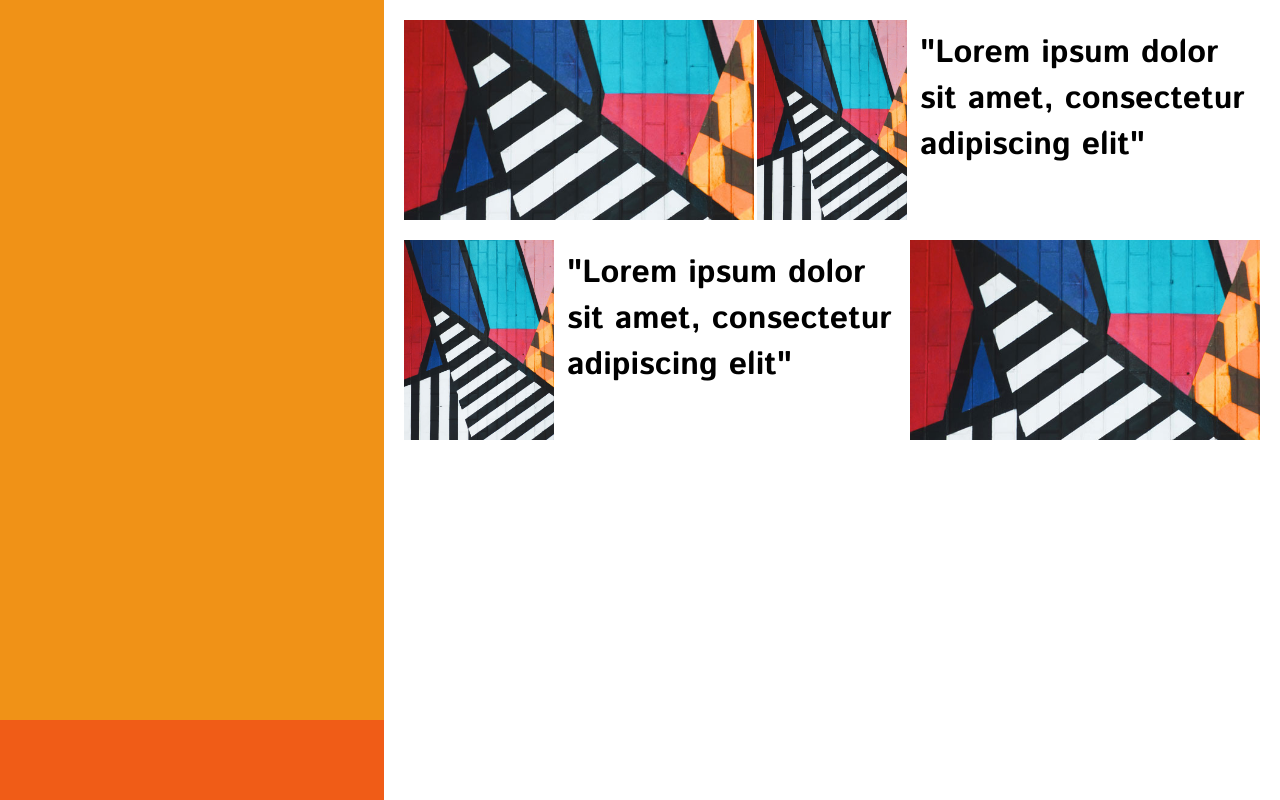
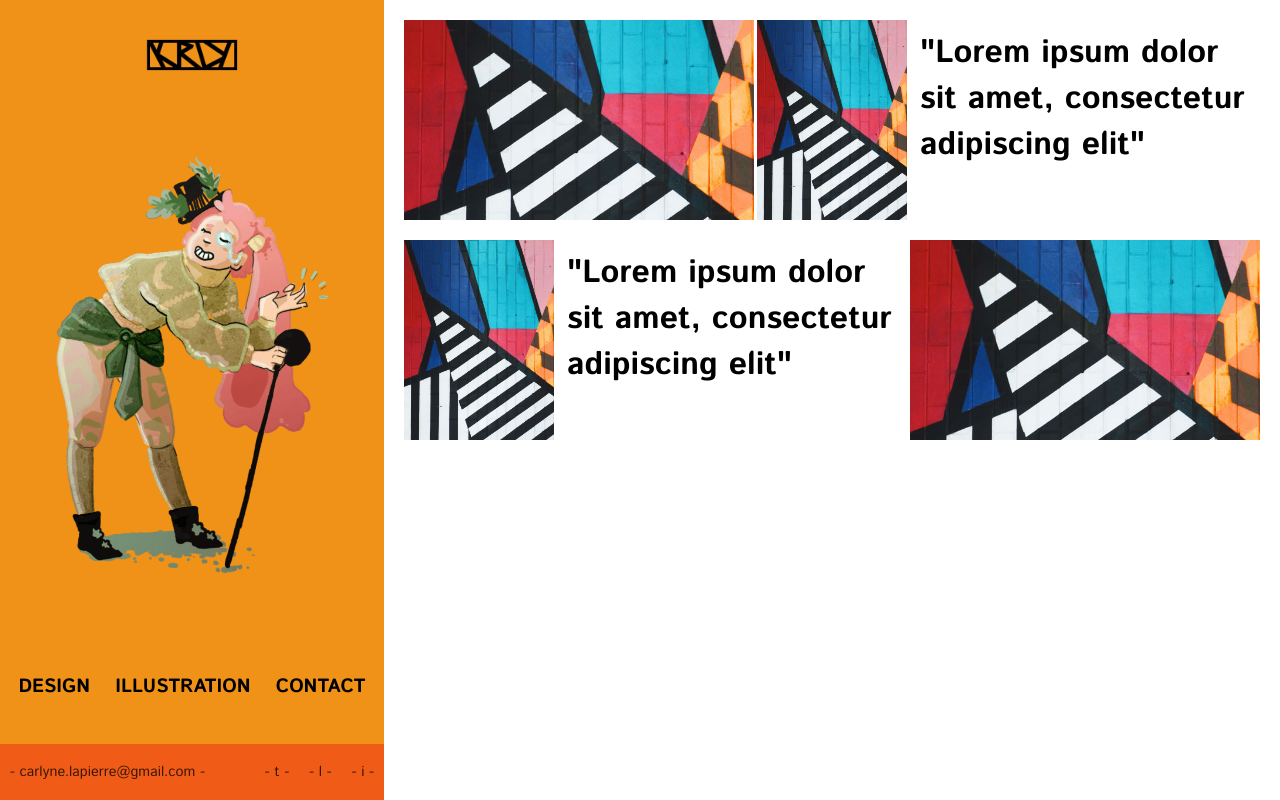
Before and after one commit to carlyne/Portfolio, a plain HTML site: page Wireframe/index.html in a window 1280 px wide. Drawn offline with Linux system fonts and the light colour scheme.

Commit message:
Navigation structure

```diff
--- a/Wireframe/index.html
+++ b/Wireframe/index.html
@@ -11,9 +11,28 @@
 
 <body>
     <main>
+
         <section class="navigation">
-            <div class="home"></div>
-            <nav class="main-nav"></nav>
+            <div class="home">
+                <img class="logo" src="../Ressources/logo-test.png">
+                <img class="character" src="../Ressources/img-test-2.png">
+                <nav class="main-nav">
+                    <ul>
+                        <li>DESIGN</li>
+                        <li>ILLUSTRATION</li>
+                        <li>CONTACT</li>
+                    </ul>
+                </nav>
+            </div>
+
+            <nav class="social-nav">
+                <ul>
+                    <li id="mail">- carlyne.lapierre@gmail.com -</li>
+                    <li>- t -</li>
+                    <li>- l -</li>
+                    <li>- i -</li>
+                </ul>
+            </nav>
         </section>
 
         <section class="content">
@@ -28,6 +47,7 @@
             </article>
             <article class="card project01"></article>
         </section>
+
     </main>
 </body>
 
--- a/Wireframe/style.css
+++ b/Wireframe/style.css
@@ -23,6 +23,17 @@ main {
     justify-content: flex-end;
 }
 
+nav, h1, h2, .card {
+    font-family: 'Istok Web', sans-serif;
+}
+
+ul {
+    list-style: none;
+}
+
+li {
+    padding: 10px;
+}
 
 /* -- NAVIGATION -- */
 
@@ -35,20 +46,61 @@ main {
     position: fixed;
     left: 0;
     top: 0;
+    overflow: hidden;
 }
 
 .home {
     width: 100%;
-    height: 90%;
+    height: 93%;
     background: #f09217;
+    display: flex;
+    flex-direction: column;
+    justify-content: space-around;
+    align-items: center;
 }
 
-.main-nav {
-    width: 100%;
-    height: 10%;
-    background: #f05c17;
+.logo {
+    width: auto;
+    height: 40px;
 }
 
+.character {
+    width: auto;
+    height: 450px;
+}
+
+.main-nav ul li {
+    display: inline-block;
+    font-weight: bold;
+    font-size: 1.2rem;
+}
+
+.main-nav ul li:hover {
+    border: 3px solid #000;
+}
+
+.social-nav {
+    width: 100%;
+    height: 7%;
+    background: #f05c17;
+    display: flex;
+    align-items: center;
+}
+
+.social-nav ul {
+    width: 100%;
+    display: flex;
+    justify-content: flex-end;
+}
+
+.social-nav ul li {
+    font-size: 0.9rem;
+    color: #3c1706;
+}
+
+#mail {
+    margin-right: auto;
+}
 
 /* -- GALLERIE -- */
 
@@ -65,7 +117,6 @@ section.content {
 .card {
     margin-bottom: 20px;
     padding: 10px;
-    font-family: 'Istok Web', sans-serif;
     font-size: 2rem;
     font-weight: bold;
 }
@@ -101,3 +152,5 @@ section.content {
 .test2 {
     border: 1px solid blue;
 }
+
+/* -- RESPONSIVE -- */
```
Also changed, not shown: Ressources/img-test-2.png (added), Ressources/logo-test.png (added).
